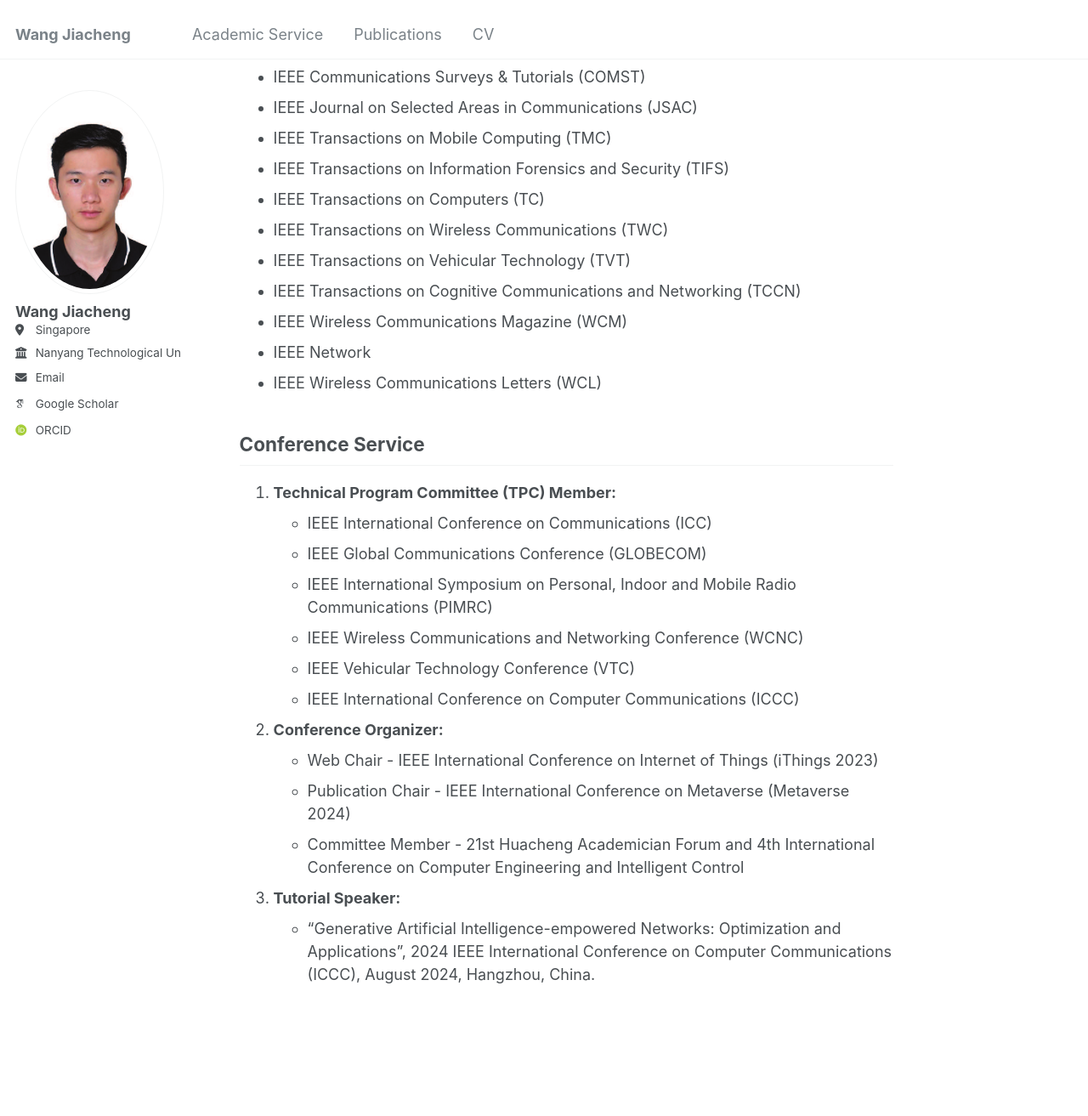
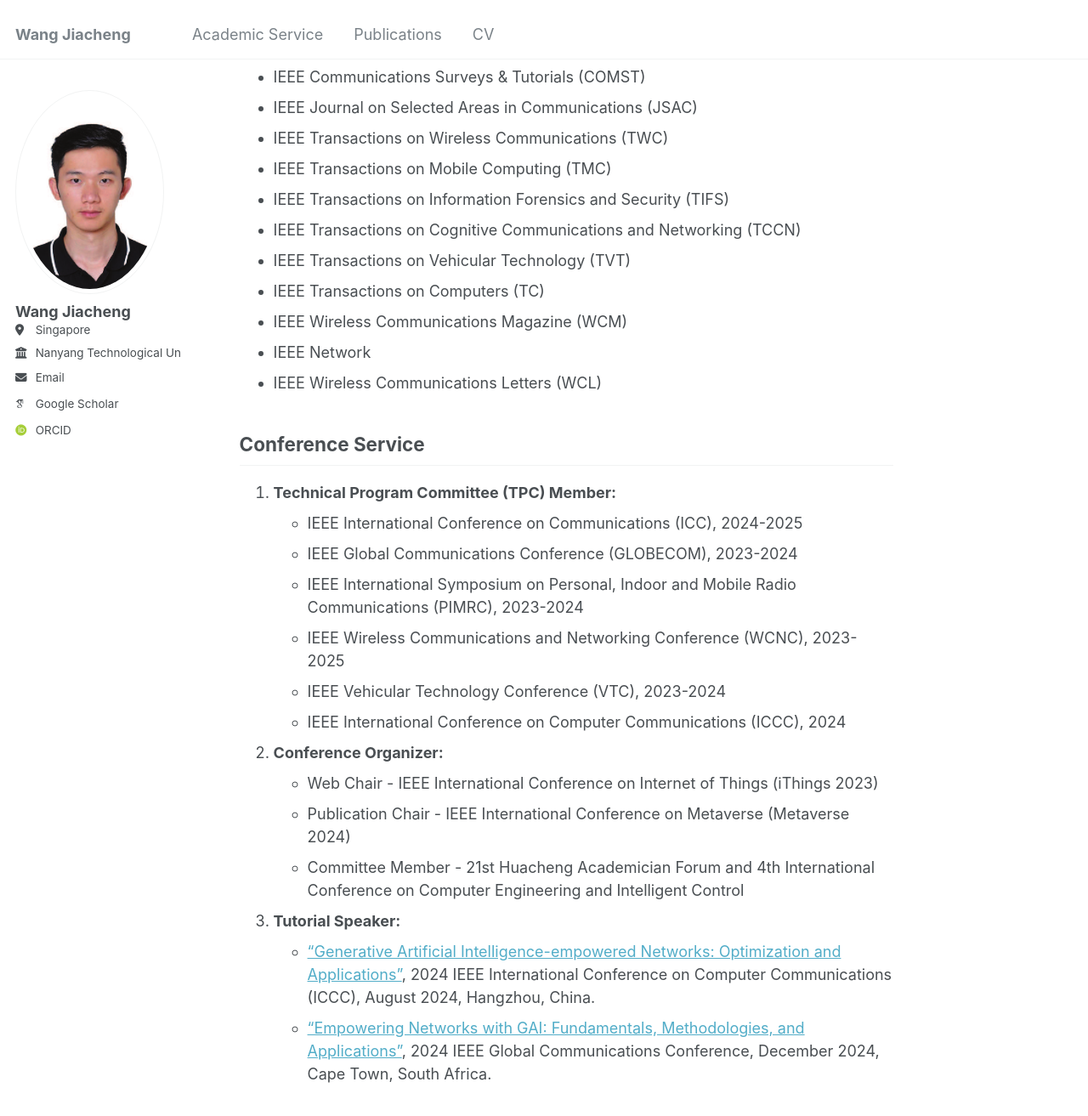
Before and after one commit to W-JiaCheng/W-JiaCheng.github.io, a Jekyll site: the page built from _pages/non-menu-page.md, in a window 1280 px wide and 1400 px high, scrolled down 780 px. Shown: the top 1313 px of the window at 85% size. Built offline with Jekyll 4.4.1, drawn with Linux system fonts in a browser that asks for light colours; some web fonts are replaced.

Commit message:
Update non-menu-page.md

```diff
--- a/_pages/non-menu-page.md
+++ b/_pages/non-menu-page.md
@@ -22,27 +22,28 @@ redirect_from:
 ## Journal Reviewer
 * IEEE Communications Surveys & Tutorials (COMST)
 * IEEE Journal on Selected Areas in Communications (JSAC)
+* IEEE Transactions on Wireless Communications (TWC)
 * IEEE Transactions on Mobile Computing (TMC)
 * IEEE Transactions on Information Forensics and Security (TIFS)
+* IEEE Transactions on Cognitive Communications and Networking (TCCN)
+* IEEE Transactions on Vehicular Technology (TVT)
 * IEEE Transactions on Computers (TC)
-* IEEE Transactions on Wireless Communications (TWC)
-* IEEE Transactions on Vehicular Technology (TVT)
-* IEEE Transactions on Cognitive Communications and Networking (TCCN)
 * IEEE Wireless Communications Magazine (WCM)
 * IEEE Network
 * IEEE Wireless Communications Letters (WCL)
 
 ## Conference Service
 1. **Technical Program Committee (TPC) Member:**
-  * IEEE International Conference on Communications (ICC)
-  * IEEE Global Communications Conference (GLOBECOM)
-  * IEEE International Symposium on Personal, Indoor and Mobile Radio Communications (PIMRC)
-  * IEEE Wireless Communications and Networking Conference (WCNC)
-  * IEEE Vehicular Technology Conference (VTC)
-  * IEEE International Conference on Computer Communications (ICCC)
+  * IEEE International Conference on Communications (ICC), 2024-2025
+  * IEEE Global Communications Conference (GLOBECOM), 2023-2024
+  * IEEE International Symposium on Personal, Indoor and Mobile Radio Communications (PIMRC), 2023-2024
+  * IEEE Wireless Communications and Networking Conference (WCNC), 2023-2025
+  * IEEE Vehicular Technology Conference (VTC), 2023-2024
+  * IEEE International Conference on Computer Communications (ICCC), 2024
 2. **Conference Organizer:**
   * Web Chair - IEEE International Conference on Internet of Things (iThings 2023)
   * Publication Chair - IEEE International Conference on Metaverse (Metaverse 2024)
   * Committee Member - 21st Huacheng Academician Forum and 4th International Conference on Computer Engineering and Intelligent Control
 3. **Tutorial Speaker:**
-* "Generative Artificial Intelligence-empowered Networks: Optimization and Applications", 2024 IEEE International Conference on Computer Communications (ICCC), August 2024, Hangzhou, China.
+* ["Generative Artificial Intelligence-empowered Networks: Optimization and Applications"](https://iccc2024.ieee-iccc.org/program/tutorials-0), 2024 IEEE International Conference on Computer Communications (ICCC), August 2024, Hangzhou, China.
+* ["Empowering Networks with GAI: Fundamentals, Methodologies, and Applications"](https://globecom2024.ieee-globecom.org/program/tutorials/thursday-morning-tutorials#TUT17), 2024 IEEE Global Communications Conference, December 2024, Cape Town, South Africa.
```
